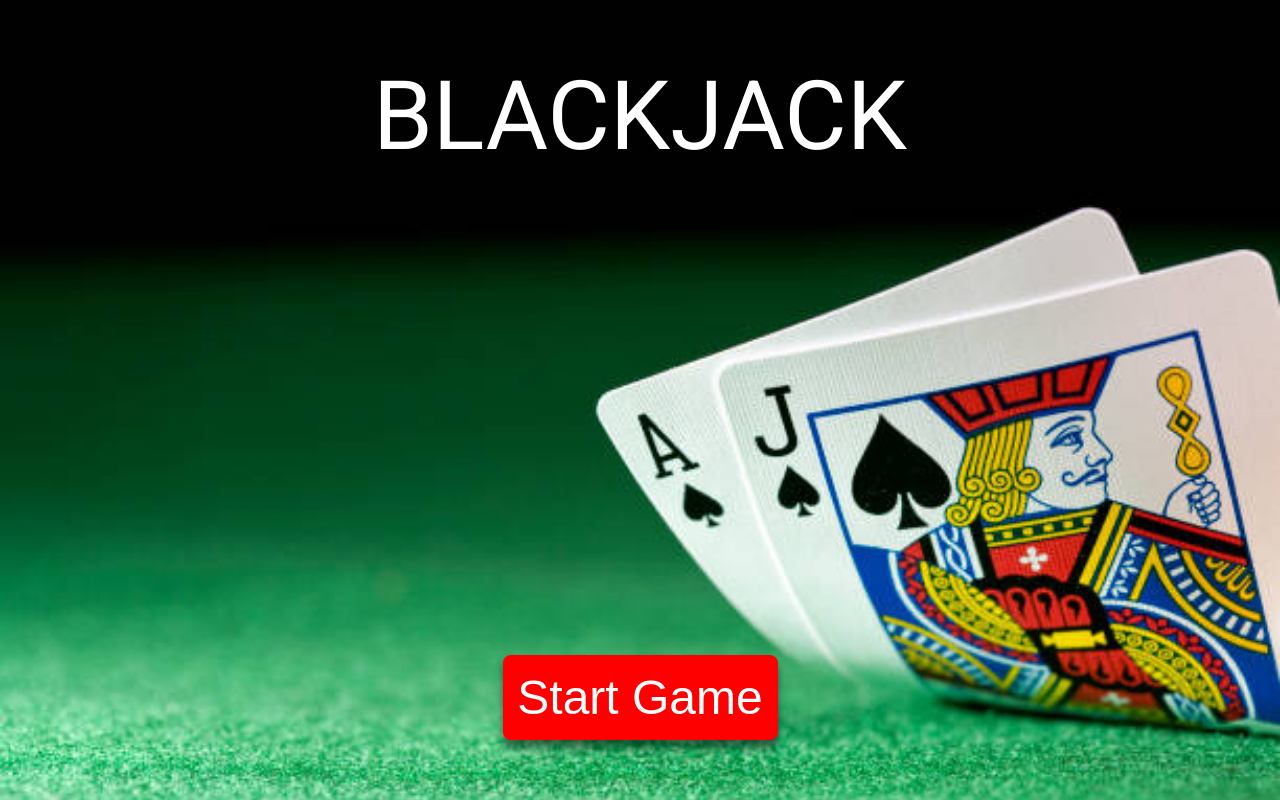
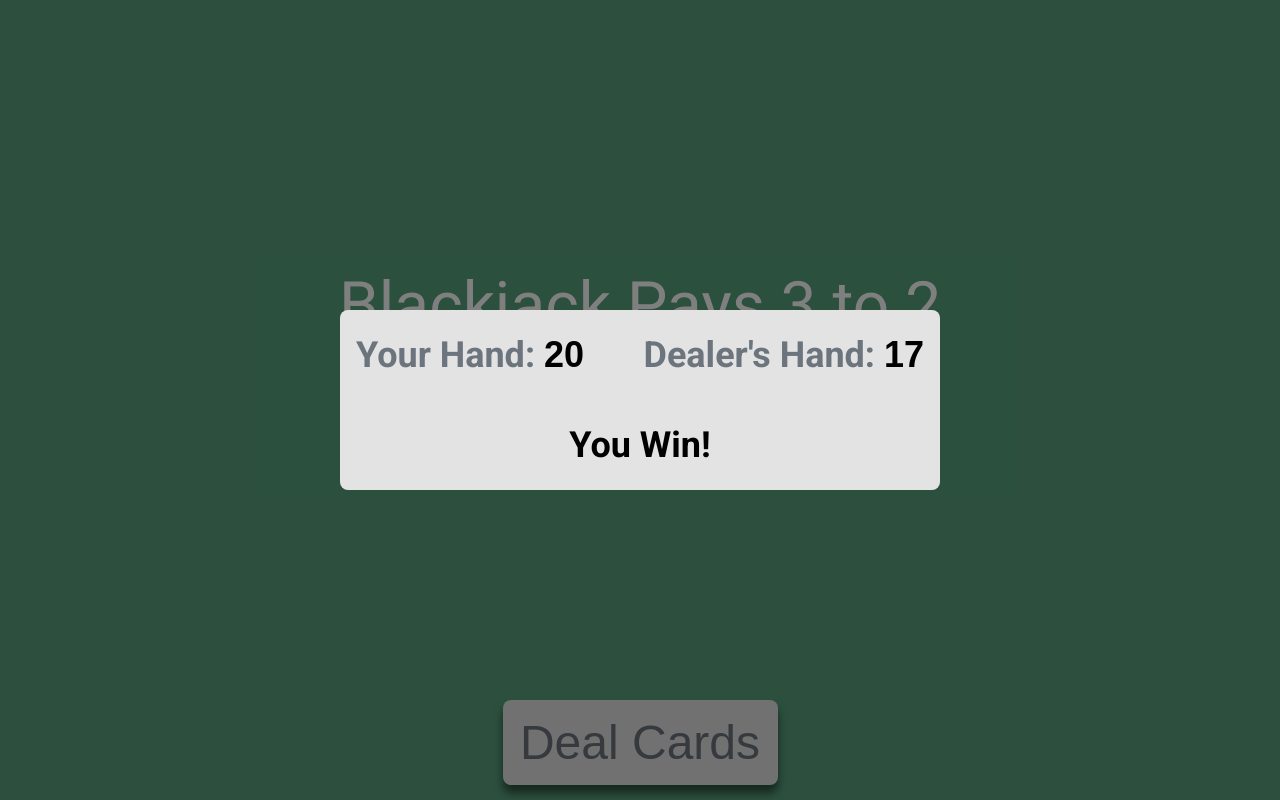
Before and after one commit to jsygo/ajax-project, a website: page index.html in a window 1280 px wide. Drawn offline with Linux system fonts and the light colour scheme.

Commit message:
Create modal for end of game. Make sure modal displays properly on both mobile and desktop.

```diff
--- a/css/styles.css
+++ b/css/styles.css
@@ -111,6 +111,51 @@ button:active {
   display: inline-block;
 }
 
+/* modal */
+
+.modal-overlay {
+  position: fixed;
+  top: 0;
+  height: 100vh;
+  width: 100%;
+  background-color: rgba(0, 0, 0, 0.5);
+}
+
+.modal {
+  height: 180px;
+  width: 285px;
+  background-color: #e3e3e3;
+  border-radius: 8px;
+  color: #6c757d;
+  display: flex;
+  flex-wrap: wrap;
+  align-content: space-around;
+  text-align: center;
+  font-weight: 700;
+  font-size: 1.5rem;
+}
+
+.modal p {
+  width: 100%;
+}
+
+.modal span {
+  font-family: 'Monserrat', sans-serif;
+  color: black;
+}
+
+.game-outcome {
+  color: black;
+}
+
+.green-text {
+  color: green;
+}
+
+.red-text {
+  color: red;
+}
+
 /* media query */
 
 @media only screen and (min-width: 768px) {
@@ -160,6 +205,7 @@ button:active {
   }
 
   /* table text  */
+
   .table-text-top {
     font-size: 4rem;
   }
@@ -167,4 +213,26 @@ button:active {
   .table-text-bottom {
     font-size: 3rem;
   }
+
+  /* modal */
+
+  .modal {
+    height: 180px;
+    width: 600px;
+    font-size: 2.25rem;
+  }
+
+  .modal p:not(:last-child) {
+    width: 50%;
+  }
+
+  .modal p:first-child {
+    text-align: left;
+    padding-left: 1rem;
+  }
+
+  .modal p:not(:last-child, :first-child) {
+    text-align: right;
+    padding-right: 1rem;
+  }
 }
--- a/index.html
+++ b/index.html
@@ -15,13 +15,13 @@
 </head>
 <body>
   <main>
-    <div class="start-page center-content" data-view="start-page">
+    <div class="start-page center-content hidden" data-view="start-page">
       <div class="start-page-inner-container">
         <p class="start-page-heading">BLACKJACK</p>
         <button class="start-game-btn">Start Game</button>
       </div>
     </div>
-    <div class="game-page container hidden" data-view="game-view">
+    <div class="game-page container" data-view="game-view">
       <div class="row-half">
         <div class="row-three-fourths center-content">
           <div class="dealer-hand">
@@ -46,6 +46,13 @@
         </div>
       </div>
     </div>
+    <div class="modal-overlay center-content">
+      <div class="modal">
+        <p class="player-score">Your Hand: <span>20</span></p>
+        <p class="dealer-score">Dealer's Hand: <span>17</span></p>
+        <p class="game-outcome">You Win!</p>
+      </div>
+    </div>
   </main>
   <script src="js/data.js"></script>
   <script src="js/main.js"></script>
```
